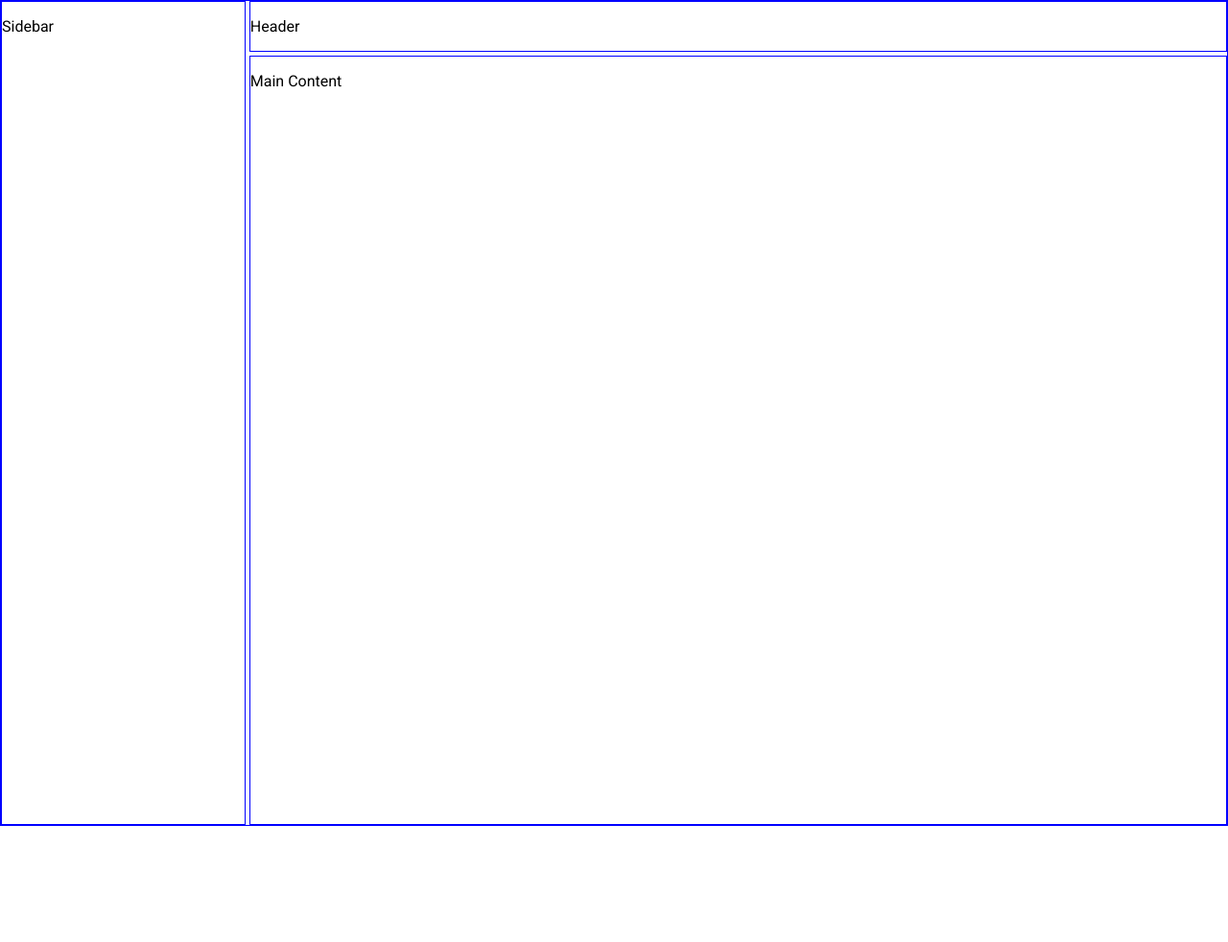
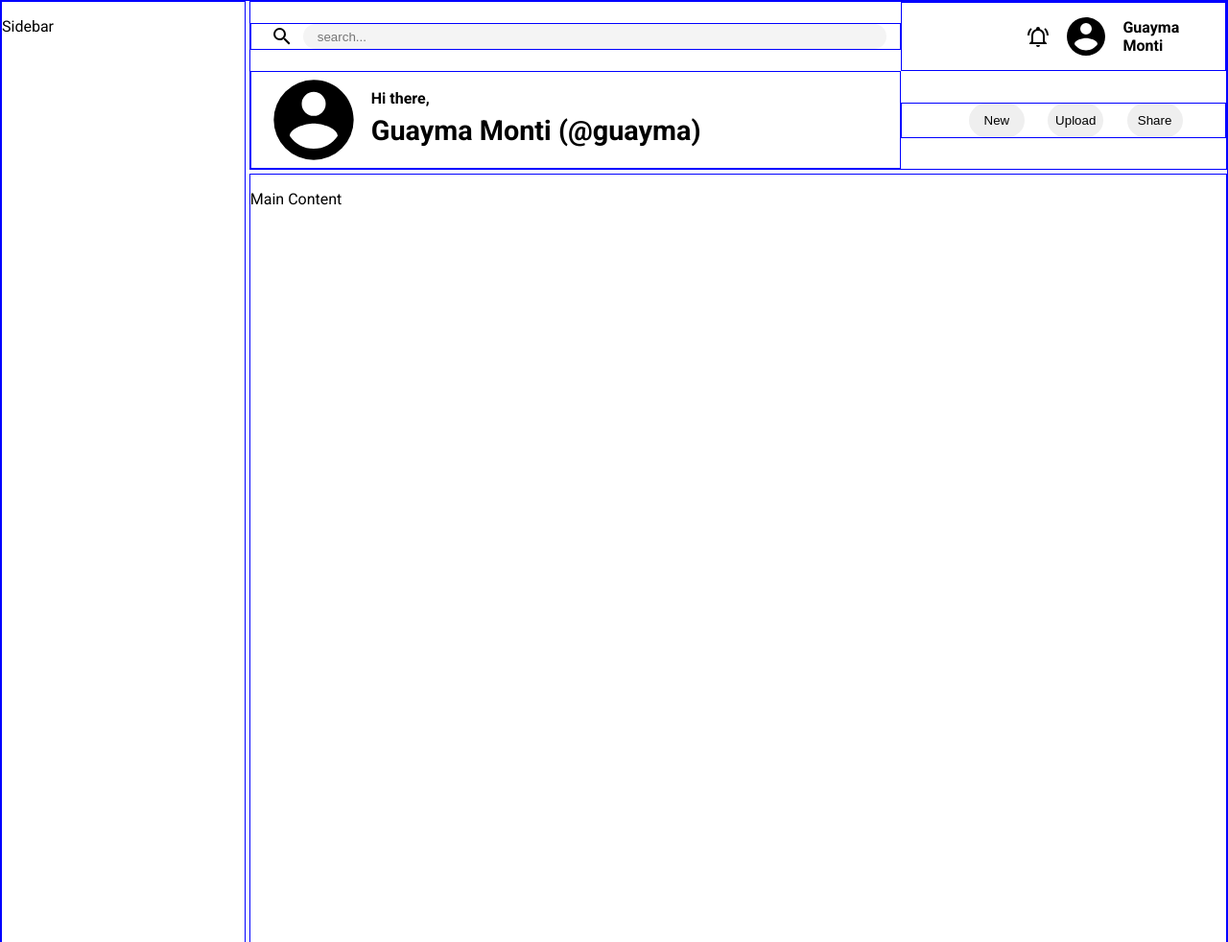
Before and after one commit to felixMonti/dashboard-project, a plain HTML site: page index.html in a window 1280 px wide. Shown: the whole page at 96% size. Before the commit the page ends 861 px from the top, so only its background shows below. Drawn offline with Linux system fonts and the light colour scheme.

Commit message:
Header structure complete

```diff
--- a/index.html
+++ b/index.html
@@ -9,7 +9,26 @@
 <body>
     <div class="container">
         <div class="header">
-            <p>Header</p>
+            <div class="search">
+                <img src="icons/magnify.svg" alt="" class="magnify">
+                <form>
+                    <input type="text" placeholder="search..." class="search-bar">
+                </form>
+            </div>
+            <div class="pressence">
+                <img src="icons/bell-ring-outline.svg" alt="" class="bell">
+                <img src="icons/account-circle.svg" alt="" class="profile-image-pressence">
+                <p class="username-header">Guayma Monti</p>
+            </div>
+            <div class="account-info">
+                <img src="icons/account-circle.svg" alt="" class="profile-image">
+                <p class="greeting-text">Hi there, <br> <span id="username">Guayma Monti (@guayma)</span></p>
+            </div>
+            <div class="header-buttons">
+                <button type="button">New</button>
+                <button type="button">Upload</button>
+                <button type="button">Share</button>
+            </div>
         </div>
         <div class="sidebar">
             <p>Sidebar</p>
--- a/styles.css
+++ b/styles.css
@@ -4,6 +4,29 @@ html, body {
     margin: 0;
     padding: 0;
     font-family: 'Roboto', sans-serif;
+}
+
+.profile-image-pressence{
+    height: 3rem;
+    width: auto;
+}
+
+.profile-image{
+    height: 100px;
+    width: auto;
+}
+
+
+.magnify{
+    height: 1.5rem;
+    width: auto;
+    padding-left: 20px;
+}
+
+.bell{
+    height: 1.5rem;
+    width: auto;
+    padding-left: 100px;
 }
 
 .container {
@@ -16,7 +39,71 @@ html, body {
 .header {
     border: 1px solid blue;
     grid-column: 2/3;
+    display: grid;
+    grid-template-columns: 2fr 1fr;
+    align-items:center;
 }
+
+.username-header {
+    font-weight: bold;
+}
+
+.search {
+    display: grid;
+    grid-template-columns: 0fr 1fr;
+    gap: 10px;
+    align-items:center;
+}
+
+.search-bar {
+    border: 0px;
+    height: 1.5rem;
+    width: 95%;
+    background-color: rgb(244, 244, 244);
+    border-radius: 100px;
+    padding-left: 15px;
+}
+
+.pressence {
+    display: grid;
+    grid-template-columns: repeat(3,1fr);
+    justify-items: center;
+    align-items: center;
+    padding: 0% 30px 0% 30px;
+}
+
+.account-info {
+    display: grid;
+    grid-template-columns: 0fr 1fr;
+    gap: 10px;
+    align-items: center;
+    padding-left: 15px;
+    line-height: 1.5;
+    font-weight: bold;
+}
+
+.account-info span {
+    font-size: 1.8rem;
+}
+
+.header-buttons {
+    display: grid;
+    grid-template-columns: 1fr 1fr 1fr;
+    gap: 10px;
+    padding: 0 30px 0 70px;
+}
+
+.header-buttons button {
+    border: 0px;
+    border-radius: 100px;
+    padding: 10px 0px;
+    width: 80%;
+}
+
+.search, .pressence, .account-info, .header-buttons{
+    border: 1px solid blue;
+}
+
 
 .sidebar {
     border: 1px solid blue;
```
